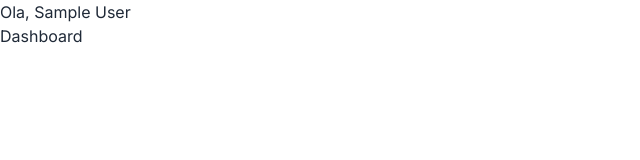
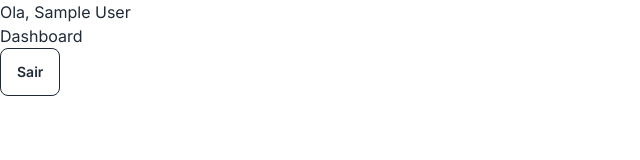
Before and after one commit to omartins-zs/login_next_auth, a Next.js app: page /dashboard in a window 1280 px wide. Shown: the top 160 px of the page, without its empty margins (0-640 px from the left). Built offline with nearby package versions, Linux system fonts and the light colour scheme; no server answers; sample sign-in values are in the browser's storage.

Commit message:
Add Button de Logout ao Dashboard

```diff
--- a/src/app/dashboard/page.tsx
+++ b/src/app/dashboard/page.tsx
@@ -1,3 +1,4 @@
+import LogoutButton from "@/components/LogoutButton"
 import { getServerSession } from "next-auth"
 import { redirect } from "next/navigation"
 
@@ -12,7 +13,7 @@ export default async function Page() {
         <div>
             <div>Ola, {session?.user?.name}</div>
             <div>Dashboard</div>
+            <div><LogoutButton /></div>
         </div>
-
     )
 }
```
